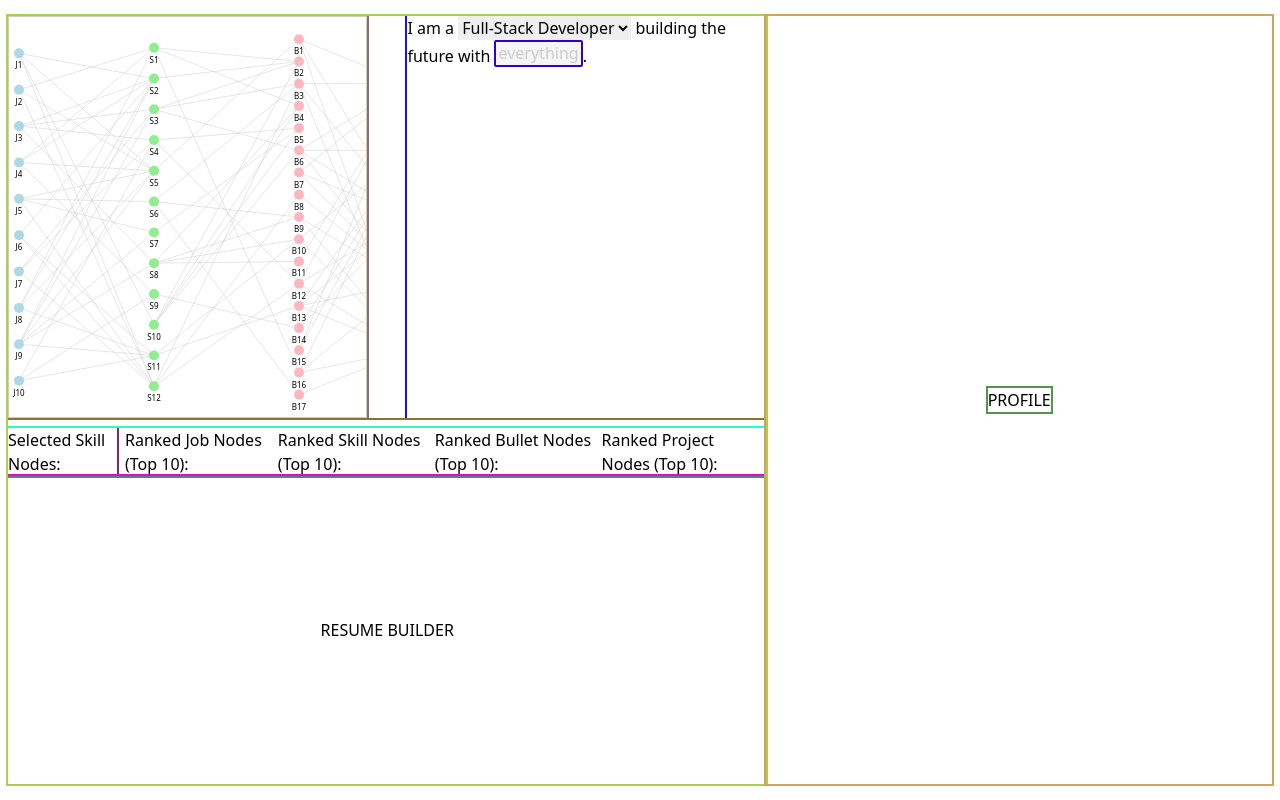
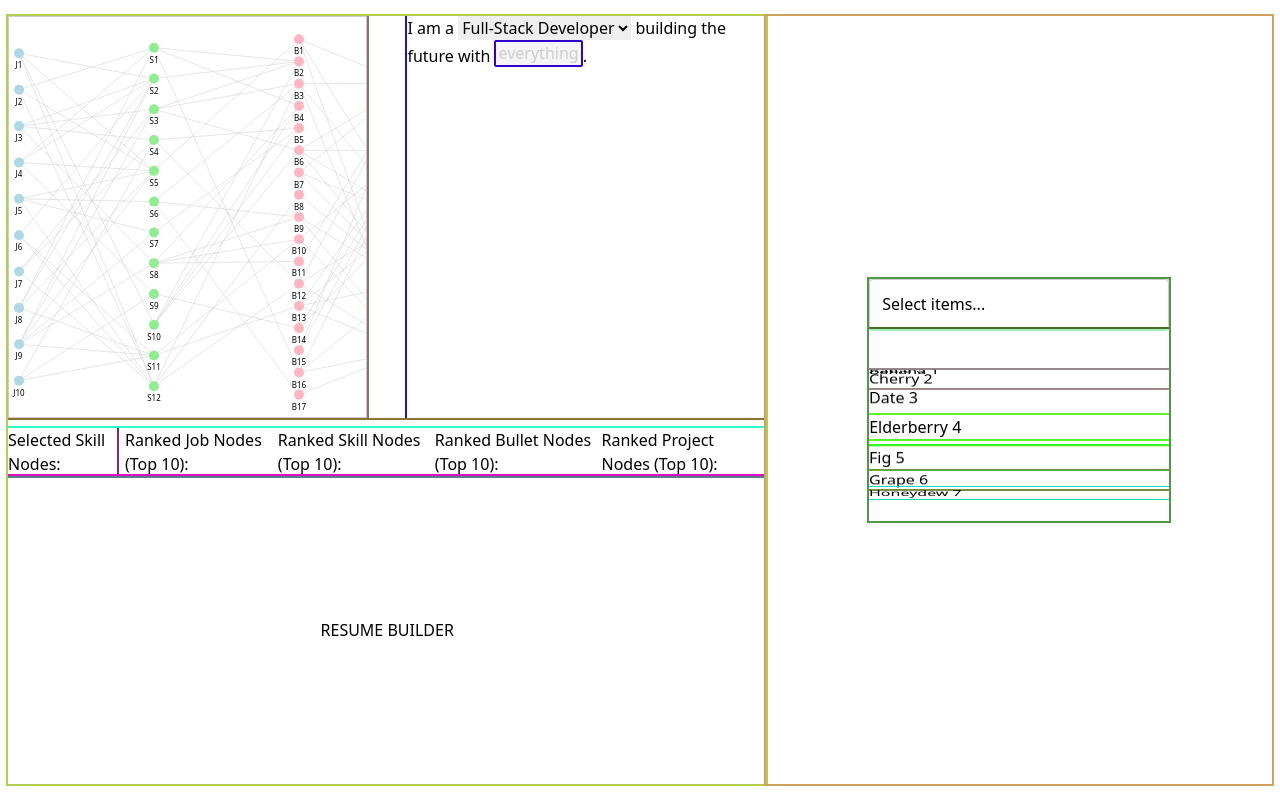
Before and after one commit to braedonwatkins/resume, a SvelteKit app: page /home in a window 1280 px wide. Built offline with nearby package versions, Linux system fonts and the light colour scheme.

Commit message:
trying something out with the scroll anims

```diff
--- a/src/routes/home/+page.svelte
+++ b/src/routes/home/+page.svelte
@@ -4,6 +4,7 @@
 	import Showcase from './Showcase.svelte';
 	import ResumeBuilder from './ResumeBuilder.svelte';
 	import Profile from './Profile.svelte';
+	import ScrollSelect from './ScrollSelect.svelte';
 	onMount(() => {
 		debugOutline();
 	});
@@ -16,6 +17,7 @@
 	</div>
 
 	<div class="right-main flex flex-[2_1_0%] flex-col items-center justify-center">
-		<Profile />
+		<!-- <Profile /> -->
+		<ScrollSelect />
 	</div>
 </main>
--- /dev/null
+++ b/src/routes/home/ScrollSelect.svelte
@@ -0,0 +1,123 @@
+<script lang="ts">
+	const options = ['Apple', 'Banana', 'Cherry', 'Date', 'Elderberry', 'Fig', 'Grape', 'Honeydew'];
+	const midpoint = Math.floor(options.length / 2);
+
+	let isOpen = true; //TODO: revert, this is just for testing
+	let selected: string[] = [];
+
+	const toggle = () => {
+		isOpen = !isOpen;
+	};
+	const toggleOption = (option: string) => {
+		if (selected.includes(option)) {
+			selected = selected.filter((item) => item !== option);
+		} else {
+			selected = [...selected, option];
+		}
+	};
+</script>
+
+<!-- TODO: remove this and fix ARIA stuff -->
+<!-- svelte-ignore a11y-click-events-have-key-events -->
+<!-- svelte-ignore a11y-no-static-element-interactions -->
+<div class="select-container">
+	<div class="select-header" on:click={() => toggle()}>
+		{#if selected.length === 0}
+			Select items...
+		{:else}
+			{#each selected as item}
+				<span class="chip">{item}</span>
+			{/each}
+		{/if}
+	</div>
+
+	{#if isOpen}
+		<div class="options-container">
+			{#each options as option, i}
+				<div
+					class="option {selected.includes(option) ? 'selected' : ''}"
+					on:click={() => toggleOption(option)}
+					style="transform:
+                        rotateX({(i - midpoint) * 20}deg)
+                        translateZ({Math.abs(i - midpoint) * 10}px)
+                        translateY({Math.min(i - 5, i - 3) * 10}px)
+                    "
+				>
+					<!-- <div -->
+					<!-- 	class="option {selected.includes(option) ? 'selected' : ''}" -->
+					<!-- 	on:click={() => toggleOption(option)} -->
+					<!-- 	style=" -->
+					<!-- transform: rotateX({-i * 10}deg) translateZ({i * 10}px) translateY({i * 4}px); -->
+					<!-- opacity: {1 - i * 0.1}; -->
+					<!-- " -->
+					<!-- > -->
+					{option}
+					{i}
+				</div>
+			{/each}
+		</div>
+	{/if}
+</div>
+
+<style>
+	.select-container {
+		position: relative;
+		width: 300px;
+
+		/* margin: 50px auto; */
+		/* perspective: 1000px; */
+	}
+
+	.select-header {
+		padding: 12px;
+		border: 1px solid #ccc;
+		border-radius: 4px;
+		cursor: pointer;
+		background: white;
+	}
+
+	.options-container {
+		max-height: 200px;
+		overflow-y: auto;
+
+		/* position: absolute; */
+		/* width: 100%; */
+		/* margin-top: 4px; */
+		/* transform-style: preserve-3d; */
+		/* transform-origin: top center; */
+	}
+
+	/* .option { */
+	/* 	padding: 12px; */
+	/* 	background: white; */
+	/* 	border: 1px solid #eee; */
+	/* 	cursor: pointer; */
+	/* 	backface-visibility: visible; */
+	/* 	transform-origin: center; */
+	/* 	position: absolute; */
+	/* 	width: 100%; */
+	/* 	box-sizing: border-box; */
+	/* } */
+
+	.option {
+		position: relative;
+		overflow-y: scroll;
+	}
+
+	.option:hover {
+		background: #f0f0f0;
+	}
+
+	.selected {
+		background: #e0e0ff;
+	}
+
+	.chip {
+		display: inline-block;
+		padding: 2px 8px;
+		margin: 2px;
+		background: #e0e0ff;
+		border-radius: 12px;
+		font-size: 14px;
+	}
+</style>
```
